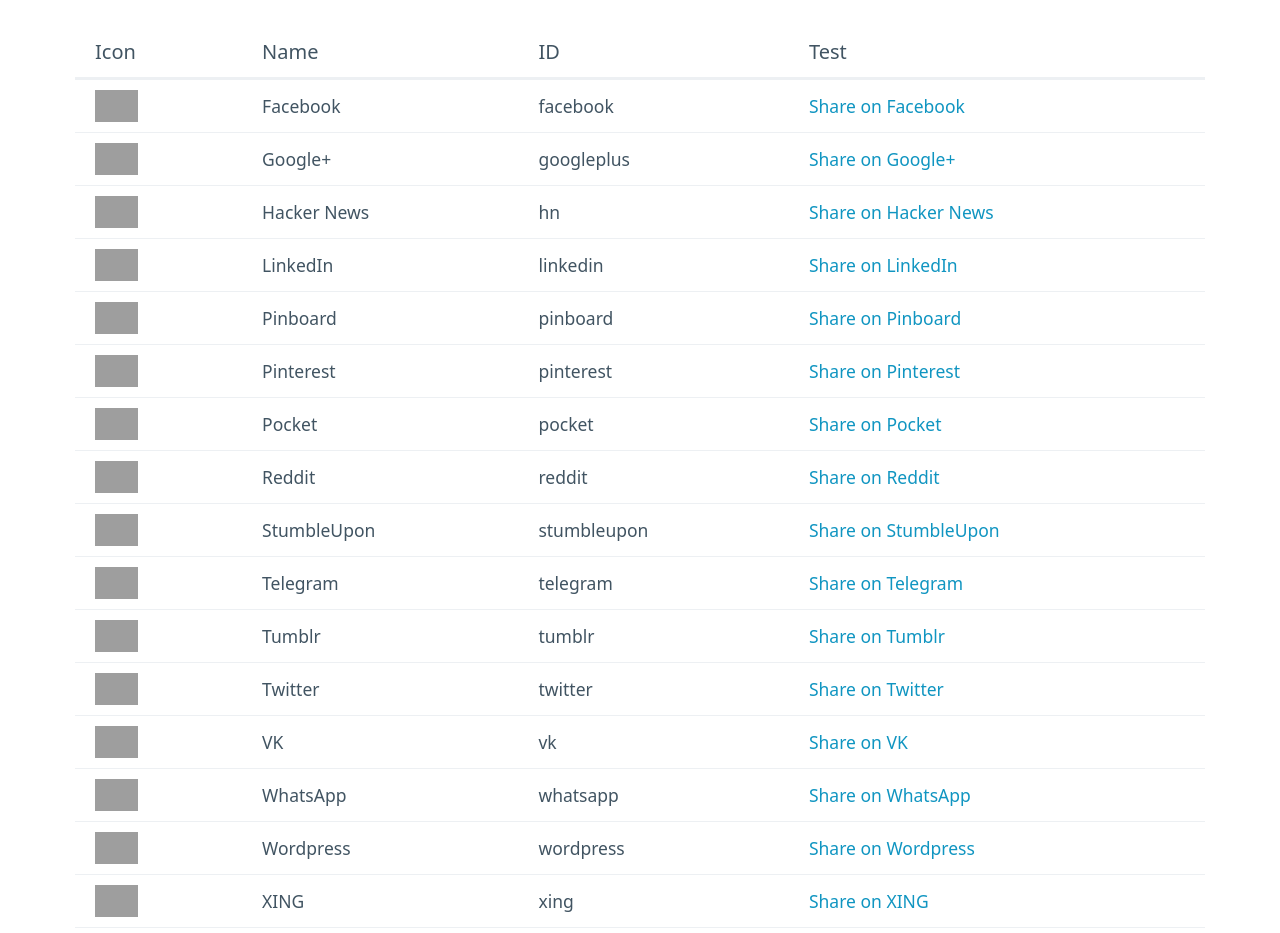
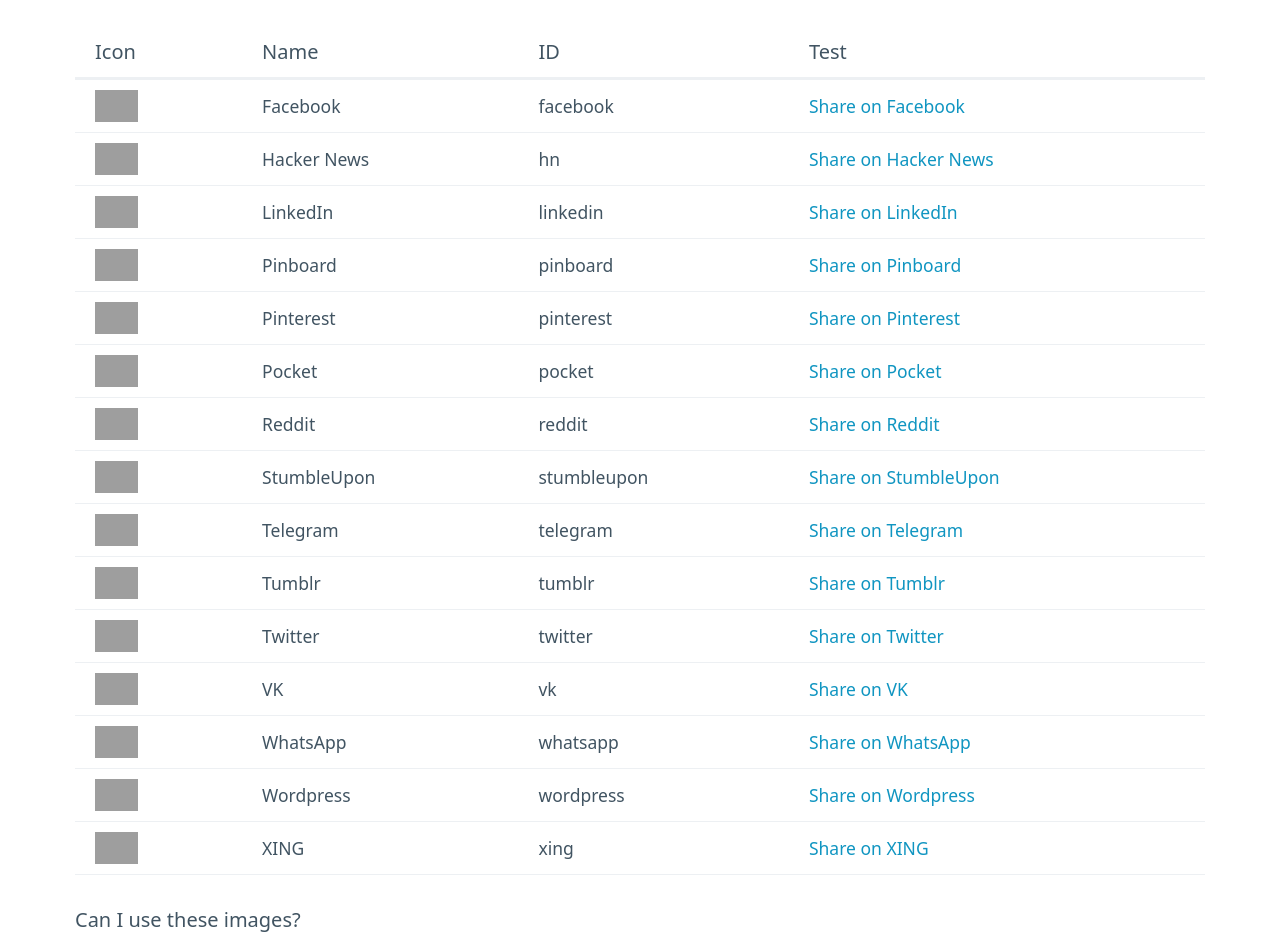
Before and after one commit to fileformat/simpleshare, an Astro site: page / in a window 1280 px wide. Shown: the part 1503-2436 px from the top of the page. Built offline with nearby package versions, Linux system fonts and the light colour scheme; Astro itself is replaced by a stand-in of ours; grey boxes are pictures that could not be loaded.

Commit message:
Remove Google+

```diff
--- a/data/sites.json
+++ b/data/sites.json
@@ -4,12 +4,6 @@
         "name": "Facebook",
         "vectorlogozone": "facebook",
         "template": "https://facebook.com/sharer/sharer.php?u={{{URL}}}"
-    },
-    {
-        "id": "googleplus",
-        "name": "Google+",
-        "vectorlogozone": "google_plus",
-        "template": "https://plus.google.com/share?url={{{URL}}}"
     },
     {
         "id": "hn",
```
Also changed, not shown: TODO.md (+0 -1 lines).
